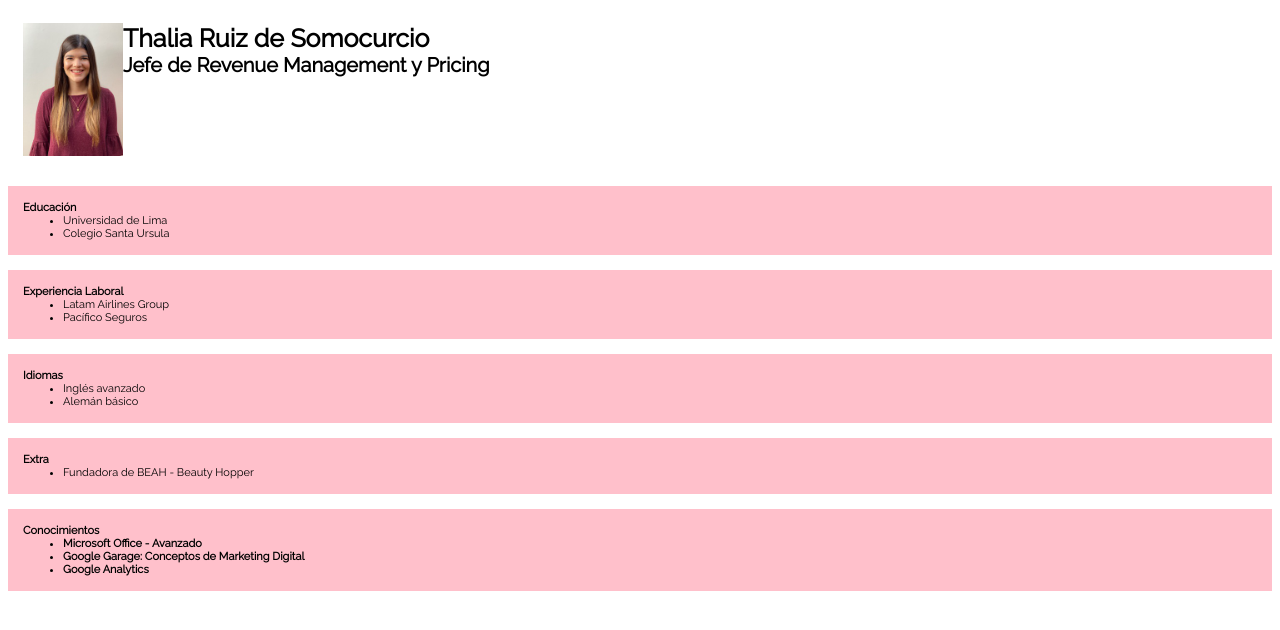
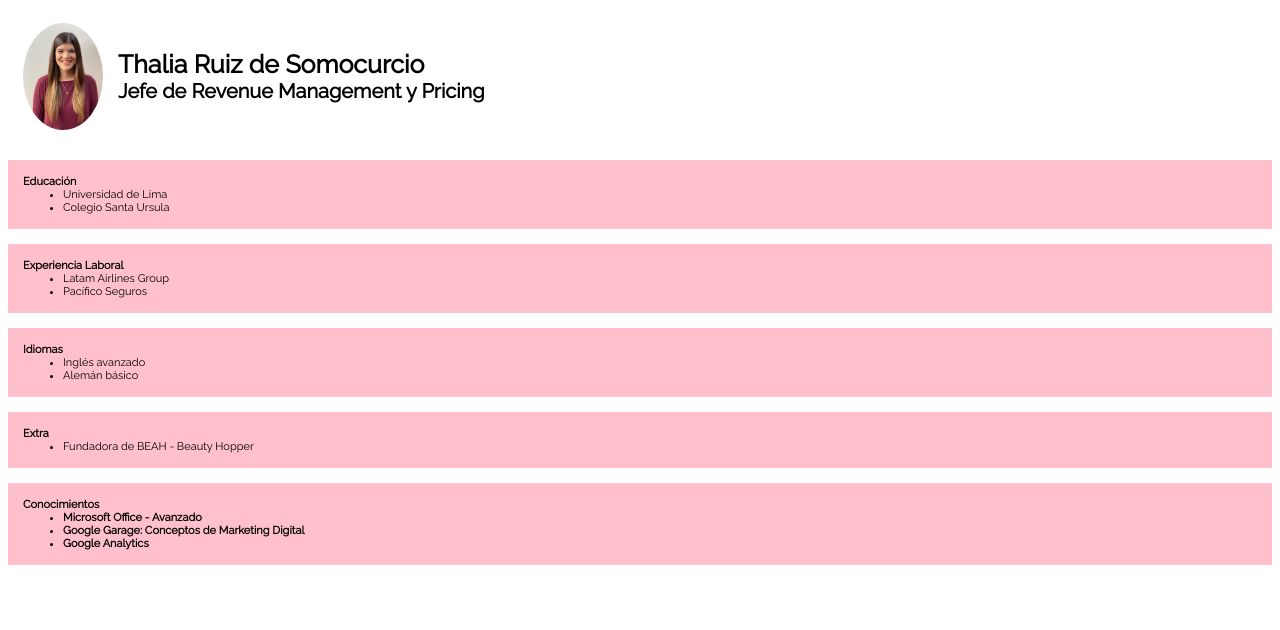
Before and after one commit to Thaliards/cv2020, a plain HTML site: page CV.html in a window 1280 px wide. Drawn offline with Linux system fonts and the light colour scheme.

Commit message:
Primer Commit

```diff
--- a/CV.html
+++ b/CV.html
@@ -39,10 +39,16 @@ header {
         }
 
         img {
-    width: 100px;
-
+            width: 80px;
+            margin-right: 15px;
+            border-radius: 100%;
         }
 
+        header div {
+            display: flex;
+            flex-direction: column;
+            justify-content: center;
+        }
     </style>
 
 <body>
```
Lines whose indentation alone changed are shown as unchanged.
